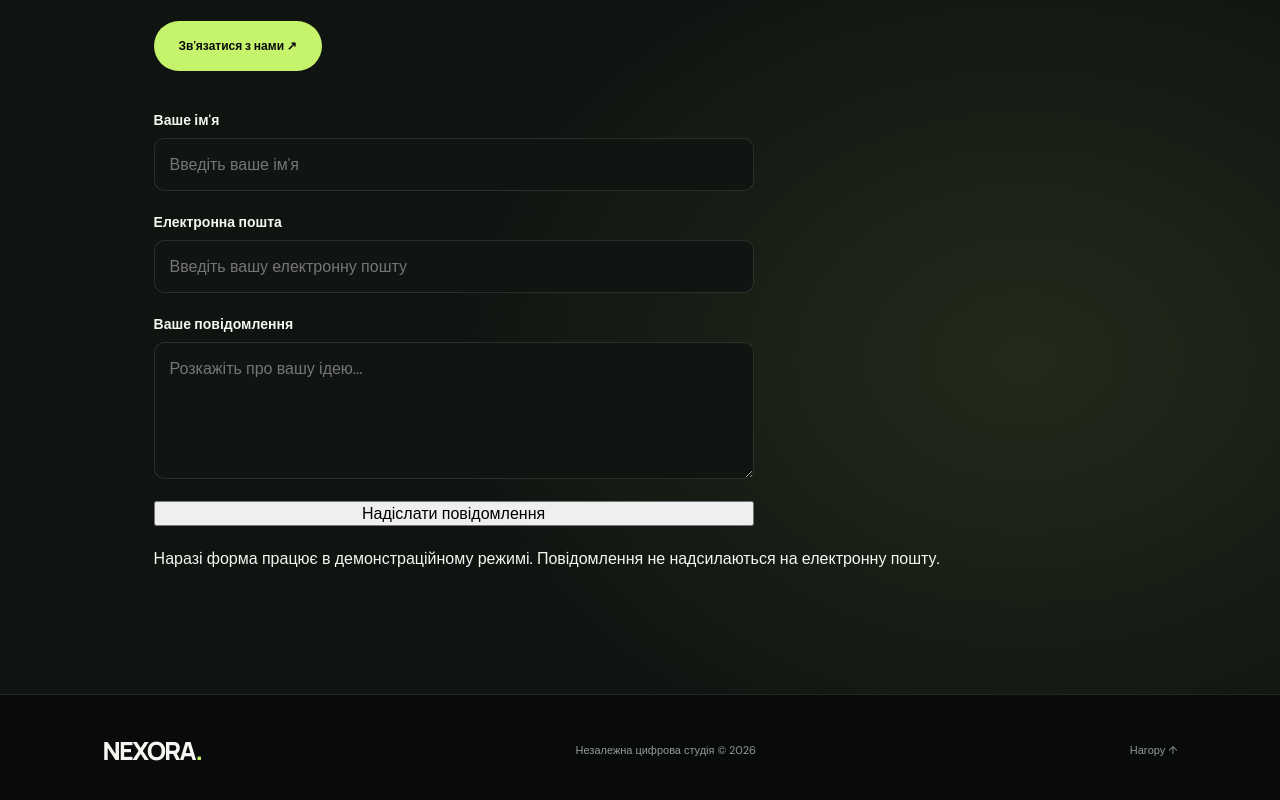
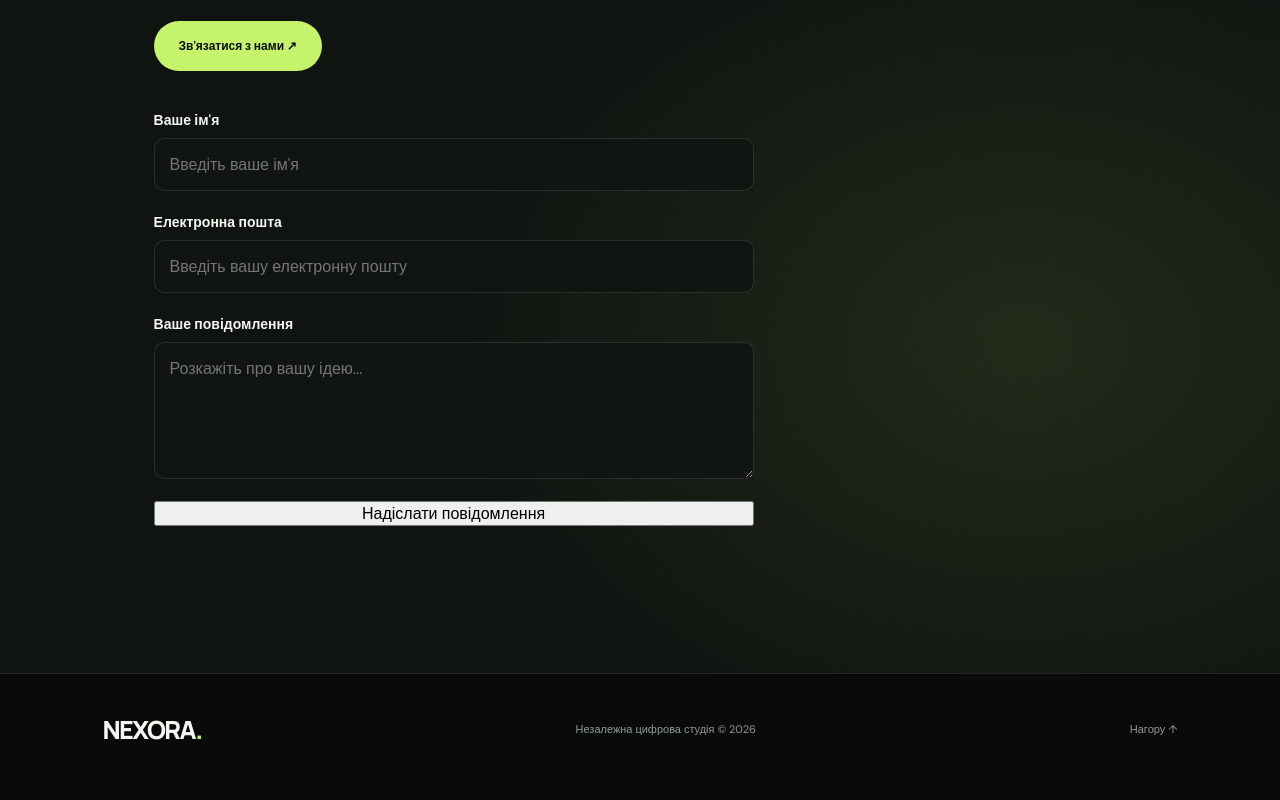
Before and after one commit to trek96200-cyber/nexora-studio, a plain HTML site: page index.html in a window 1280 px wide. Shown: the part 3749-4549 px from the top of the page. Drawn offline with Linux system fonts and the light colour scheme.

```diff
--- a/index.html
+++ b/index.html
@@ -428,8 +428,7 @@
             </form>
 
             <p class="form-note">
-                Наразі форма працює в демонстраційному режимі.
-                Повідомлення не надсилаються на електронну пошту.
+
             </p>
 
         </section>
```
